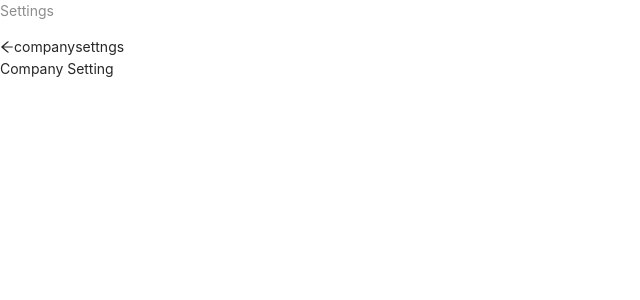
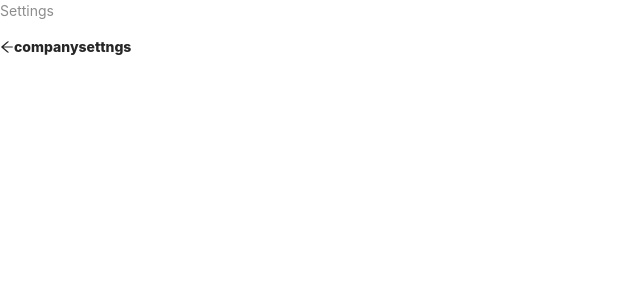
Before and after one commit to adnaandeveloper/CompanyTest, a React (Create React App) app: page /companysettngs in a window 1280 px wide. Shown: the top 300 px of the page, without its empty margins (0-640 px from the left). Built offline with nearby package versions, Linux system fonts and the light colour scheme.

Commit message:
update for second test

```diff
--- a/src/components/StyledBreadcrumb.jsx
+++ b/src/components/StyledBreadcrumb.jsx
@@ -58,7 +58,7 @@ const StyledBreadcrumb = (props) => {
                 key={index}
                 style={{ display: 'flex', flexDirection: 'row ' }}
               >
-                <div>{lastPath}</div>
+                <div style={{ fontWeight: '799' }}>{lastPath}</div>
               </BreadcrumbItem>
             </Col>
           ) : (
--- a/src/pages/Company.jsx
+++ b/src/pages/Company.jsx
@@ -1,7 +1,7 @@
 import React from 'react';
 
 const Company = () => {
-  return <div>Company Setting</div>;
+  return <div></div>;
 };
 
 export default Company;
--- a/src/pages/Project.jsx
+++ b/src/pages/Project.jsx
@@ -1,7 +1,7 @@
 import React from 'react';
 
 const Project = () => {
-  return <div>Project Setting</div>;
+  return <div></div>;
 };
 
 export default Project;
```
